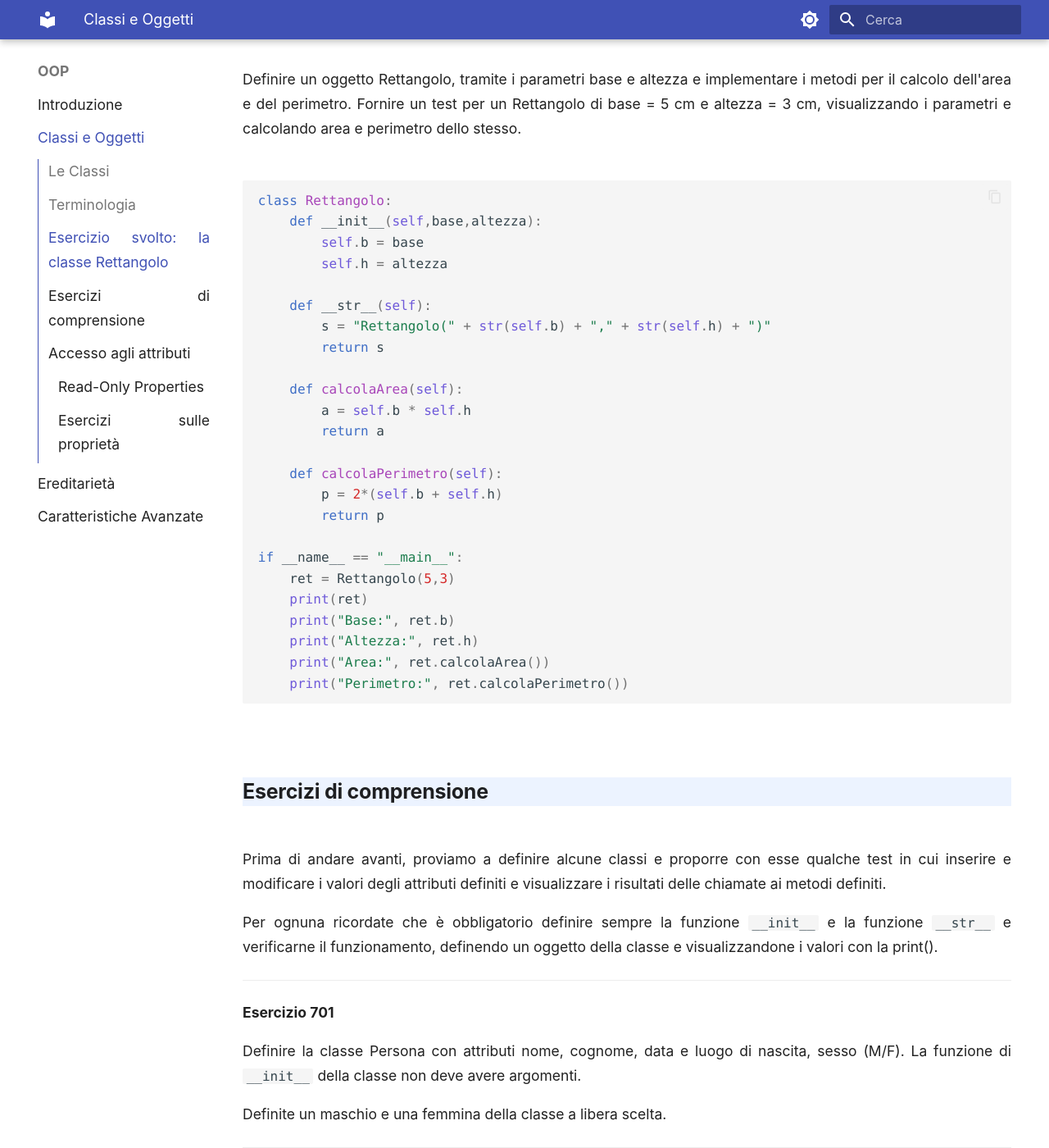
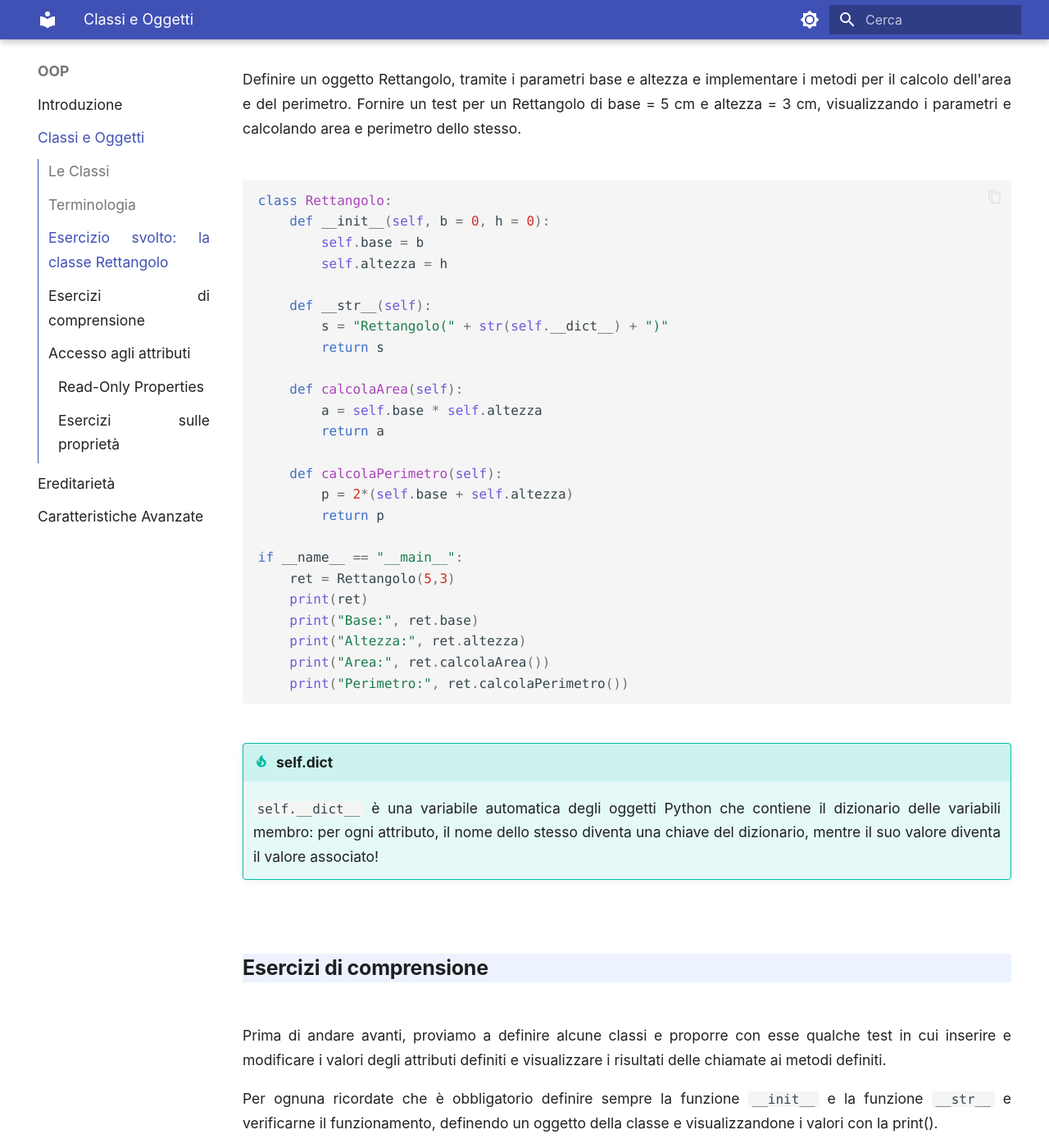
Before and after one commit to adjamhub/pyhandouts, an MkDocs documentation site: the page built from docs/OOP/001_classes_objects.md, in a window 1280 px wide and 1400 px high, scrolled down 5859 px. Shown: the whole window at 82% size. Built offline with MkDocs 1.6.1 and Material for MkDocs 9.7.7, drawn with Linux system fonts in a browser that asks for light colours.

Commit message:
Assomiglia di più alla spiegazione!!!

````diff
--- a/docs/OOP/001_classes_objects.md
+++ b/docs/OOP/001_classes_objects.md
@@ -220,30 +220,37 @@ i parametri e calcolando area e perimetro dello stesso.
 
 ``` python
 class Rettangolo:
-    def __init__(self,base,altezza):
-        self.b = base
-        self.h = altezza
+    def __init__(self, b = 0, h = 0):
+        self.base = b
+        self.altezza = h
 
     def __str__(self):
-        s = "Rettangolo(" + str(self.b) + "," + str(self.h) + ")"
+        s = "Rettangolo(" + str(self.__dict__) + ")"
         return s
 
     def calcolaArea(self):
-        a = self.b * self.h
+        a = self.base * self.altezza
         return a
 
     def calcolaPerimetro(self):
-        p = 2*(self.b + self.h)
+        p = 2*(self.base + self.altezza)
         return p
 
 if __name__ == "__main__":
     ret = Rettangolo(5,3)
     print(ret)
-    print("Base:", ret.b)
-    print("Altezza:", ret.h)
+    print("Base:", ret.base)
+    print("Altezza:", ret.altezza)
     print("Area:", ret.calcolaArea())
     print("Perimetro:", ret.calcolaPerimetro())
 ```
+
+!!! tip "self.__dict__"
+
+    `self.__dict__` è una variabile automatica degli oggetti Python che contiene il dizionario delle variabili membro:
+    per ogni attributo, il nome dello stesso diventa una chiave del dizionario, mentre il suo valore diventa il valore associato!
+
+
 
 <!-- ################################################################################################# -->
 ## Esercizi di comprensione
````
